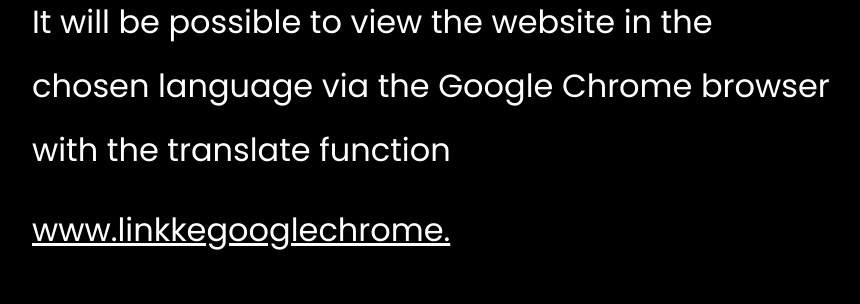
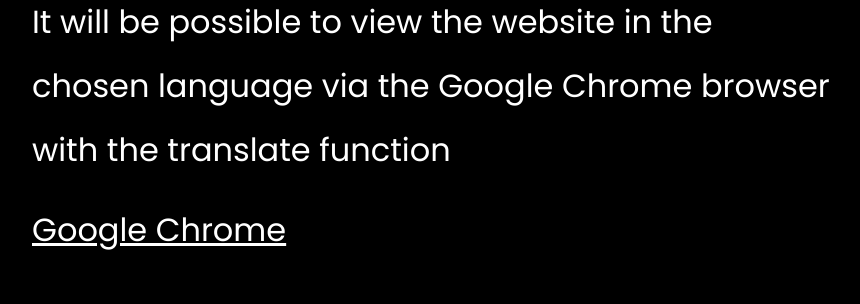
Before and after one commit to eddyh99/tracklessproject.com, a CodeIgniter app: page /database/auth/translate in a window 1280 px wide. Shown: the part 346-650 px from the top of the page, without its empty margins (207-1067 px from the left). Run offline with CodeIgniter, Linux system fonts and the light colour scheme; some libraries are stand-ins or nearby versions.

Commit message:
Update translate link

```diff
--- a/application/views/home/translate.php
+++ b/application/views/home/translate.php
@@ -18,7 +18,7 @@
                 translate function
             </p>
             <p>
-                <a class="translate-link" href="#">www.linkkegooglechrome.</a>
+                <a class="translate-link" href="https://www.google.com/chrome/" target="_blank">Google Chrome</a>
             </p>
         </div>
     </div>
```
